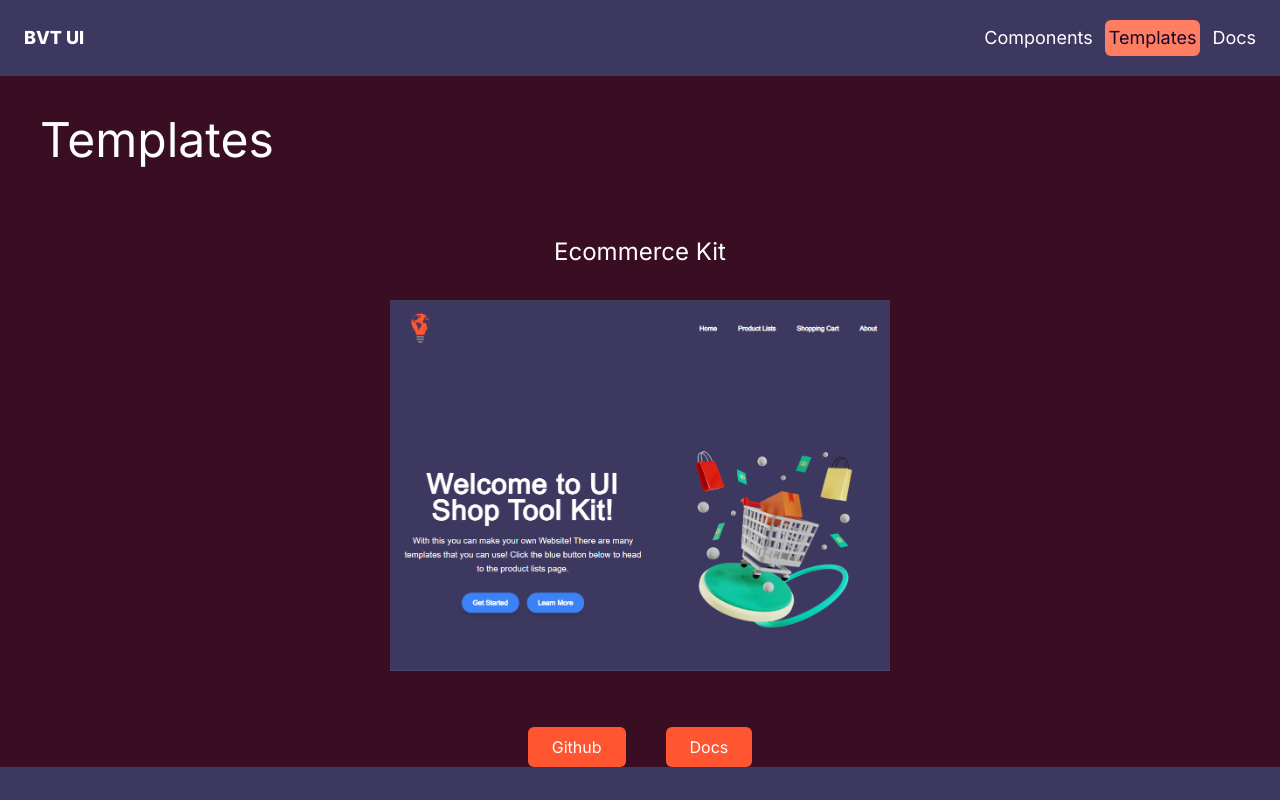
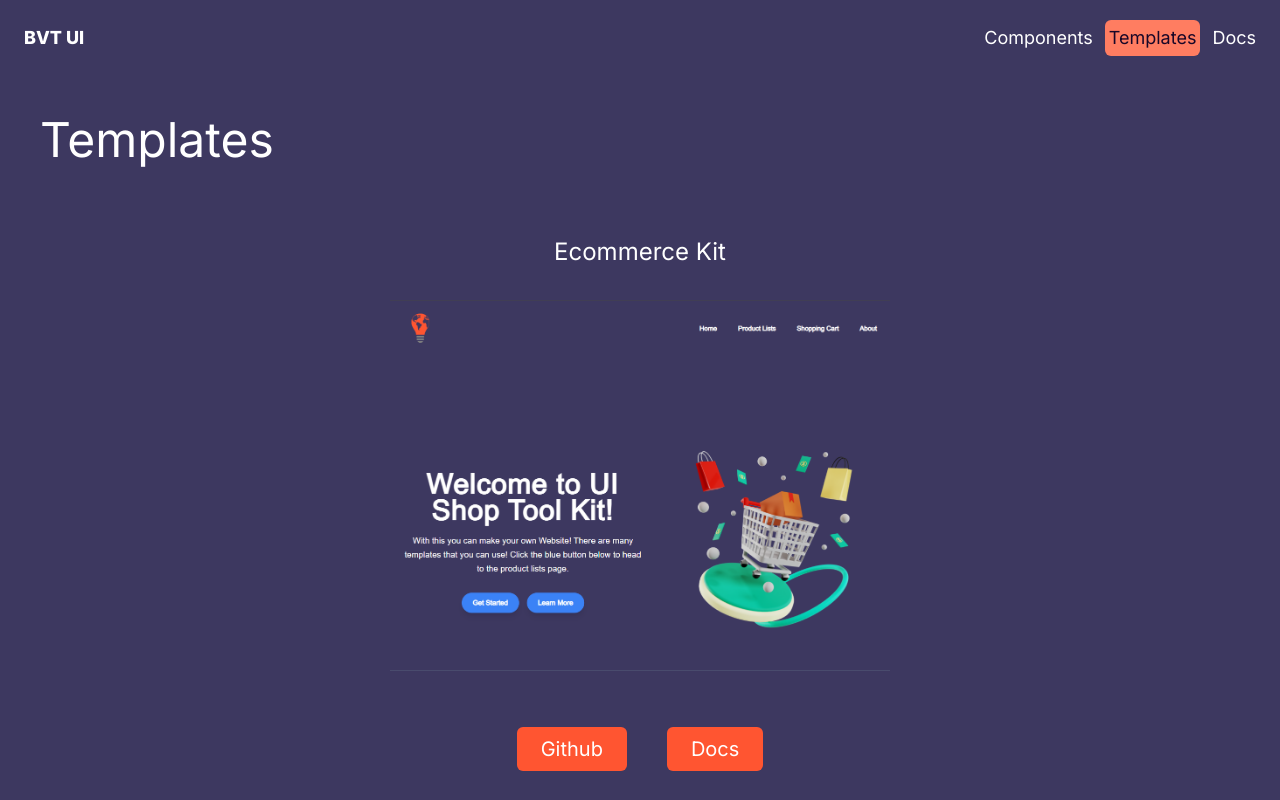
Before and after one commit to Bay-Valley-Tech-Code-Academy/UI-Components-Kit, a Next.js app: page /template in a window 1280 px wide. Built offline with nearby package versions, Linux system fonts and the light colour scheme.

Commit message:
Updated template page.js
Removed bg color on div
Improved "Github" and "Docs" button

```diff
--- a/src/app/template/page.js
+++ b/src/app/template/page.js
@@ -6,7 +6,7 @@ export default function Home() {
   return (
     <div className="">
       <Navbar/>
-      <div className="flex flex-col bg-[#390D22]">
+      <div className="flex flex-col">
         <div className="p-10 text-5xl text-white"> Templates </div>
         <div className="text-2xl my-8 place-self-center text-white"> Ecommerce Kit </div>
         <div className="place-self-center mb-14">
@@ -18,8 +18,14 @@ export default function Home() {
           />
         </div>
         <div className="flex flex-row gap-10 justify-center">
-          <div className="bg-[#FF5531] px-6 py-2 rounded-md text-white"> <Link href="https://github.com/Bay-Valley-Tech-Code-Academy/UI-Tool-Kit"> Github </Link></div>
-          <div className="bg-[#FF5531] px-6 py-2 rounded-md text-white"> <Link href="../doc"> Docs </Link> </div>
+          <button
+            className="bg-[#FF5531]  hover:bg-[#CC4426] px-6 py-2 rounded-md text-white text-xl hover:translate-y-1">
+            <Link href="https://github.com/Bay-Valley-Tech-Code-Academy/UI-Tool-Kit"> Github </Link>
+          </button>
+          <button
+            className="bg-[#FF5531]  hover:bg-[#CC4426] px-6 py-2 rounded-md text-white text-xl hover:translate-y-1">
+            <Link href="../doc"> Docs </Link>
+          </button>
         </div>
       </div>
     </div>
```
